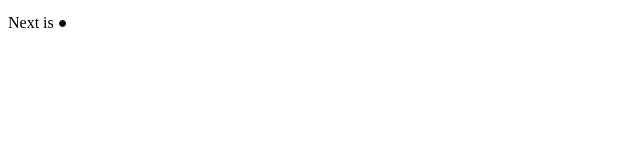
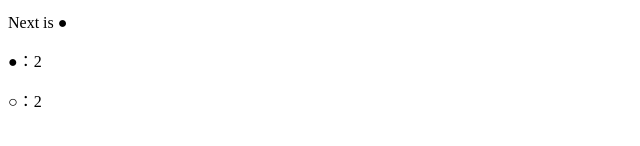
Before and after one commit to haru960197/React.ts-Othello, a React (Create React App) app: page / in a window 1280 px wide. Shown: the part 274-420 px from the top of the page, without its empty margins (0-640 px from the left). Built offline with nearby package versions, Linux system fonts and the light colour scheme.

Commit message:
[update] 勝ち負け判定を導入

```diff
--- a/src/components/Board.tsx
+++ b/src/components/Board.tsx
@@ -13,21 +13,30 @@ type Point = {
     y: number;
 }
 
+type MatchResult = '●' | '○' | 'x' | null;
+
 export default function Board() {
     const [state, setState] = useState<BoardState>({
         squares: makeInitialSquares(),
         blackIsNext: true
     });
+    const [blackNum, whiteNum] = countStones(state.squares);
+    const matchResult = calcMatchResult(blackNum, whiteNum);
 
     function handleClick(index: number): void {
         const point: Point = {
             x: index % boardSize,
             y: Math.floor(index / boardSize)
         };
-        // すでに石が置かれている場合は何もしない
-        if (state.squares[boardSize * point.y + point.x]) {
+
+       if (matchResult !== null) {
+            // 試合が終了している場合は何もしない
+            return;
+        } else if (state.squares[boardSize * point.y + point.x]) {
+            // すでに石が置かれている場合は何もしない
             return;
         }
+
         const color: SquareState = state.blackIsNext ? '●' : '○';
 
         const result = renewSquares(point, color, state.squares);
@@ -66,10 +75,25 @@ export default function Board() {
         ));
     };
 
+    const resultMessage = (result: MatchResult) => {
+        if (result === null) {
+            return "";
+        } else if (result === '●') {
+            return "●の勝ちです！";
+        } else if (result === 'x') {
+            return "○の勝ちです！";
+        } else {
+            return "引き分けです！";
+        }
+    };
+
     return (
         <div>
             {showSquares(boardSize)}
             <p>{"Next is " + (state.blackIsNext ? '●' : '○')}</p>
+            <p>{`●：${blackNum}`}</p>
+            <p>{`○：${whiteNum}`}</p>
+            <p>{resultMessage(matchResult)}</p>
         </div>
     );
 }
@@ -183,3 +207,38 @@ function reverseSquares(
     }
     return squares;
 }
+
+/**
+ * 盤面から双方の石の数をカウントする
+ * @param squares 現在の盤面
+ * @returns [黒の数, 白の数]
+ */
+function countStones(squares: SquareState[]): number[] {
+    let blackNum = 0, whiteNum = 0;
+    squares.forEach((square: SquareState) => {
+        if (square === '●') {
+            blackNum++;
+        } else if (square === '○') {
+            whiteNum++;
+        }
+    });
+    return [blackNum, whiteNum];
+}
+
+/**
+ * 石の数から試合の結果を算出
+ * @param blackNum 黒の数
+ * @param whiteNum 白の数
+ * @returns 試合の途中ならnull、引き分けなら'x'
+ */
+function calcMatchResult(blackNum: number, whiteNum: number): MatchResult {
+    if (blackNum === 0 || whiteNum === 0) {
+        return whiteNum === 0 ? '●' : '○';
+    } else if (blackNum + whiteNum < boardSize * boardSize) {
+        return null;
+    } else if (blackNum === whiteNum) {
+        return 'x';
+    } else {
+        return blackNum > whiteNum ? '●' : '○';
+    }
+}
```
